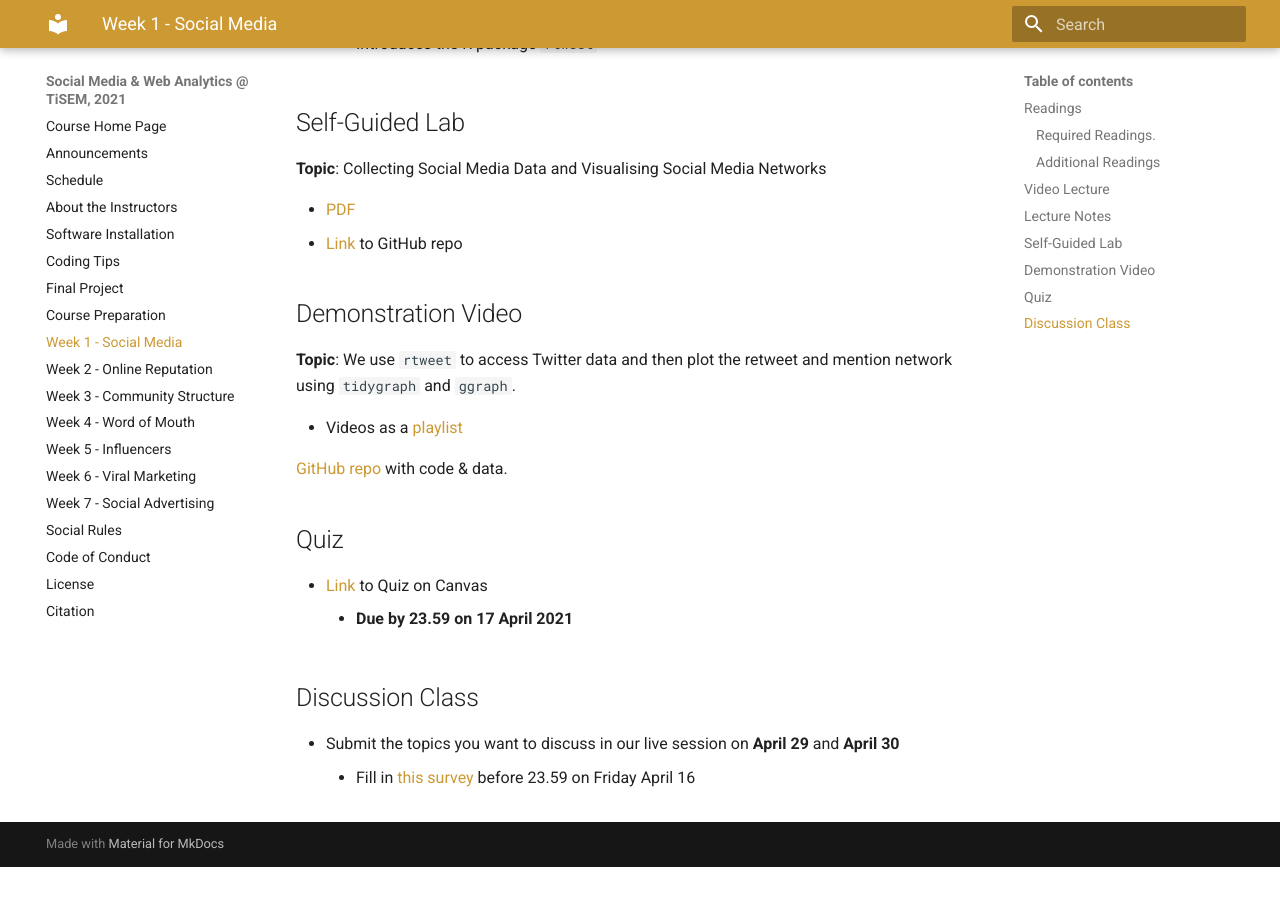
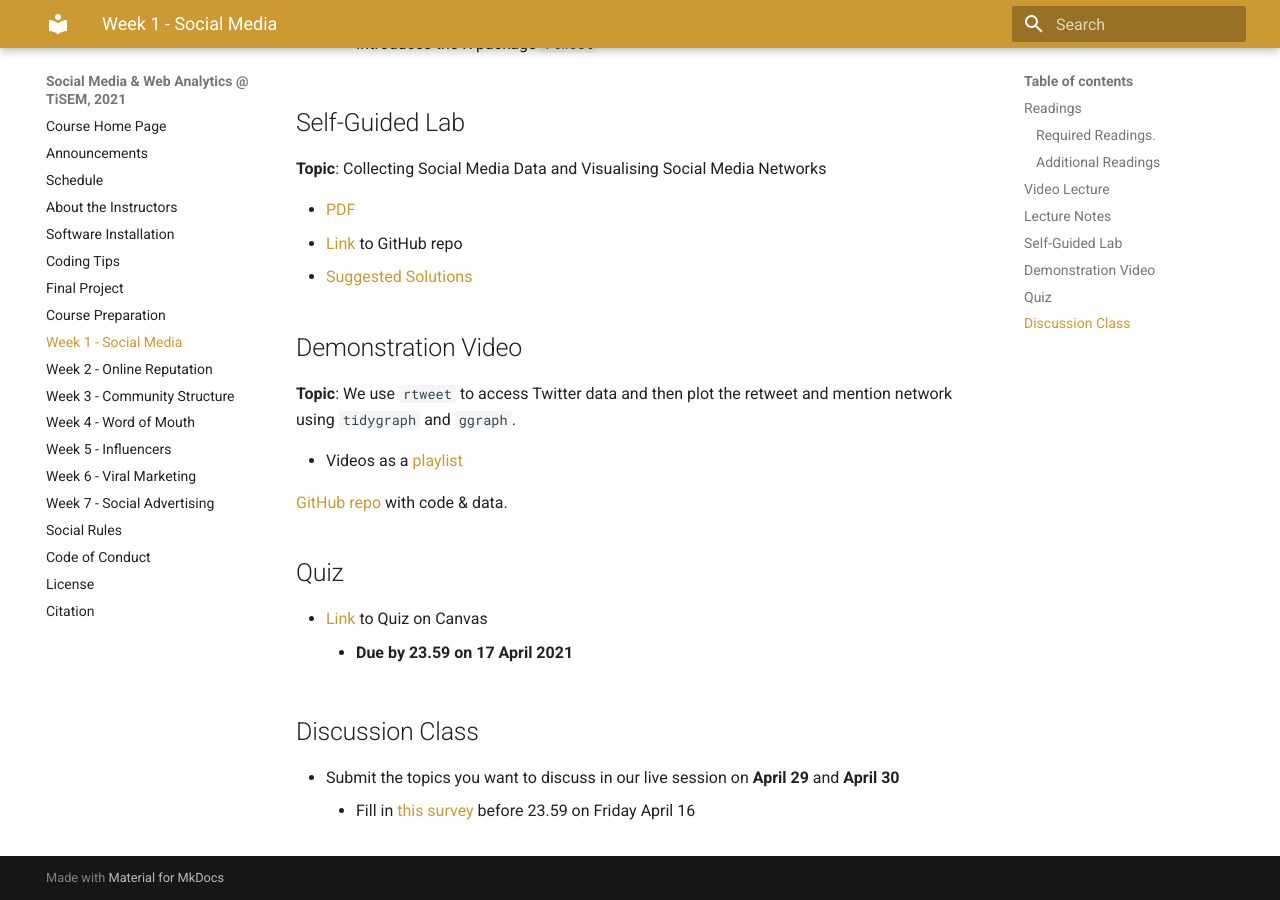
Before and after one commit to tisem-digital-marketing/2021-smwa, an MkDocs documentation site: the page built from docs/week_01.md, in a window 1280 px wide and 900 px high, scrolled down 1187 px. Built offline with MkDocs 1.6.1 and Material for MkDocs 9.7.7, drawn with Linux system fonts in a browser that asks for light colours; old or Windows-style settings are respelled for this version of MkDocs; before the commit the page ends 2054 px from its top, so only the background shows below that.

Commit message:
week 1 lab solutions

```diff
--- a/docs/week_01.md
+++ b/docs/week_01.md
@@ -40,6 +40,7 @@ These notes provide the background reading to work through the self-guided tutor
 
 * [PDF][lab-01-q]
 * [Link][lab-01-gh] to GitHub repo
+* [Suggested Solutions][lab-01-s]
 
 ## Demonstration Video
 
```
Also changed, not shown: other parts of docs/week_01.md (+1 -0 lines), 1 other file.
